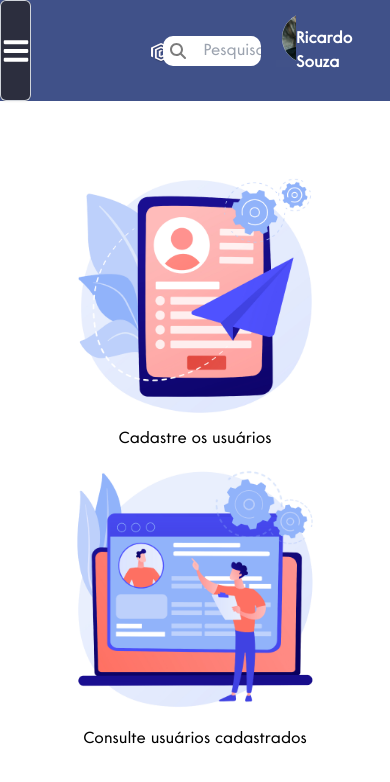
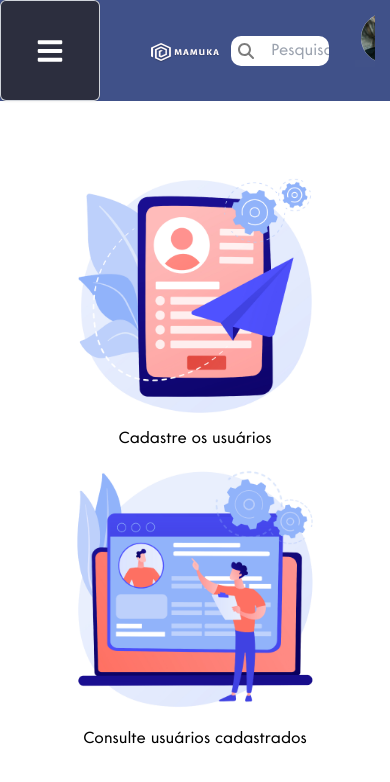
Before and after one commit to MamukaSenai/React-Mamuka, a React (Vite) app: page / in a window 390 px wide. Shown: the top 782 px of the page. Built offline with nearby package versions, Linux system fonts and the light colour scheme.

Commit message:
Atualizacao do Header e menu hamburguer

```diff
--- a/src/components/BotaoDropDown/style.css
+++ b/src/components/BotaoDropDown/style.css
@@ -12,7 +12,8 @@
     color: #fff;
     font-weight: 900;
     font-family: var(--font);
-
+    /* padding-left: 20px;
+    padding-right: 20px; */
 }
 
 #conteudoMenu {
@@ -70,3 +71,24 @@
     display: flex;
 
 }
+
+
+
+
+
+/* Quando a resolução for menor que 1200px esconde o campo de busca */
+@media screen and (max-width: 1200px)
+{
+    #menuGeral {
+        padding-left: 50px;
+        padding-right: 50px;
+    }
+
+    .menuTesteConteudo {
+        align-items: center;
+        text-align: center;
+        padding-left: 50px;
+        padding-right: 50px;
+    }
+
+}
--- a/src/components/Header/style.css
+++ b/src/components/Header/style.css
@@ -66,3 +66,14 @@
     color: var(--branco);
     text-decoration: none;
 }
+
+
+
+/* Quando a resolução for menor que 1200px esconde o campo de busca */
+@media screen and (max-width: 800px)
+{
+    .a {
+        display: none;
+    }
+
+}
```
